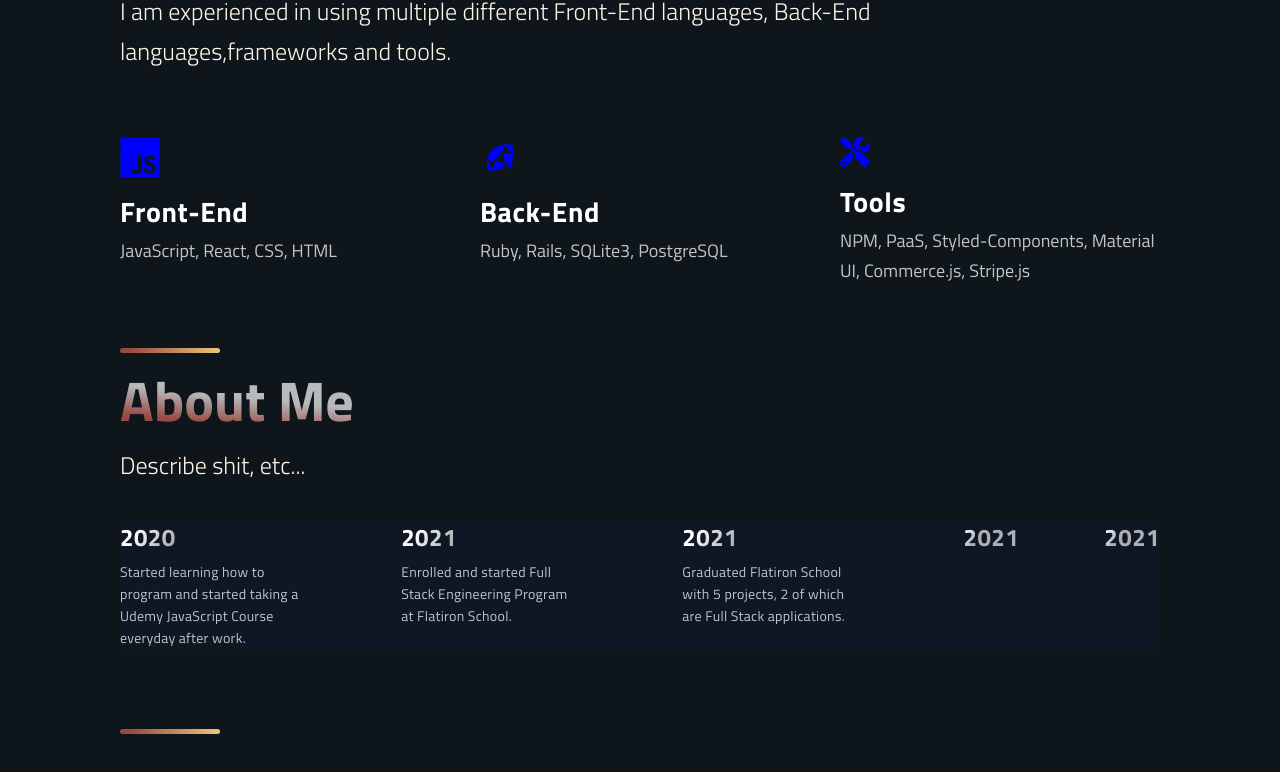
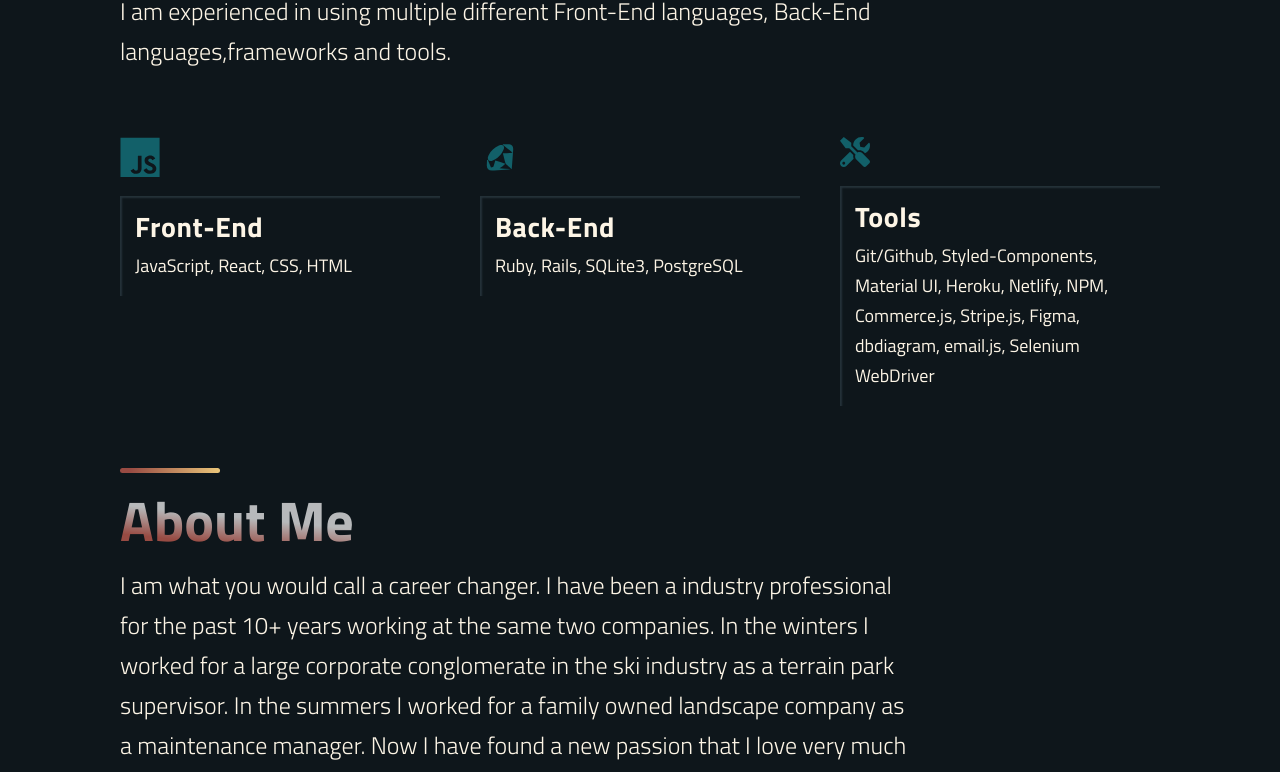
Before and after one commit to Jacobharv00/portfolio3.0, a Next.js app: page / in a window 1280 px wide. Shown: the part 2279-3051 px from the top of the page. Built offline with nearby package versions, Linux system fonts and the light colour scheme.

Commit message:
styled tech and timeline section

```diff
--- a/src/components/Technologies/Technologies.js
+++ b/src/components/Technologies/Technologies.js
@@ -14,7 +14,7 @@
     </SectionText>
     <List>
       <ListItem>
-        <DiJsBadge size='4rem' style={ { color: 'blue' } } />
+        <DiJsBadge size='4rem' style={ { color: '#126069' } } />
         <br />
         <ListContainer>
           <ListTitle>Front-End</ListTitle>
@@ -24,7 +24,7 @@
         </ListContainer>
       </ListItem>
       <ListItem>
-        <DiRubyRough size='4rem' style={ { color: 'blue' } } />
+        <DiRubyRough size='4rem' style={ { color: '#126069' } } />
         <br />
         <ListContainer>
           <ListTitle>Back-End</ListTitle>
@@ -34,12 +34,12 @@
         </ListContainer>
       </ListItem>
       <ListItem>
-        <FaTools size='3rem' style={ { color: 'blue' } } />
+        <FaTools size='3rem' style={ { color: '#126069' } } />
         <br />
         <ListContainer>
           <ListTitle>Tools</ListTitle>
           <ListParagraph>
-            NPM, PaaS, Styled-Components, Material UI, Commerce.js, Stripe.js
+            Git/Github, Styled-Components, Material UI, Heroku, Netlify, NPM, Commerce.js, Stripe.js, Figma, dbdiagram, email.js, Selenium WebDriver
           </ListParagraph>
         </ListContainer>
       </ListItem>
--- a/src/components/Technologies/TechnologiesStyles.js
+++ b/src/components/Technologies/TechnologiesStyles.js
@@ -53,6 +53,8 @@
 export const ListContainer = styled.div`
   display: flex;
   flex-direction: column;
+  box-shadow: inset 2px 2px 2px rgba(60, 78, 88, 0.5);
+  padding: 15px;
 
   @media ${props => props.theme.breakpoints.sm}{
     display: flex;
@@ -65,7 +67,7 @@
   font-size: 28px;
   line-height: 32px;
   letter-spacing: 0.02em;
-  color: #FFFFFF;
+  color: #FDF5E6;
   margin-bottom: 8px;
 
 @media ${props => props.theme.breakpoints.md}{
@@ -84,7 +86,7 @@
 export const ListParagraph = styled.p`
   font-size: 18px;
   line-height: 30px;
-  color: rgba(255, 255, 255, 0.75);
+  color: #FDF5E6;
 
   @media ${props => props.theme.breakpoints.md}{
     font-size: 16px;
--- a/src/components/TimeLine/TimeLine.js
+++ b/src/components/TimeLine/TimeLine.js
@@ -1,6 +1,6 @@
 import React, { useState, useRef, useEffect } from 'react'
 
-import { CarouselButton, CarouselButtonDot, CarouselButtons, CarouselContainer, CarouselItem, CarouselItemImg, CarouselItemText, CarouselItemTitle, CarouselMobileScrollNode } from './TimeLineStyles'
+import { CarouselButton, CarouselButtonDot, CarouselButtons, CarouselContainer, CarouselItem, CarouselItemText, CarouselItemTitle, CarouselMobileScrollNode } from './TimeLineStyles'
 import { Section, SectionDivider, SectionText, SectionTitle } from '../../styles/GlobalComponents'
 import { TimeLineData } from '../../constants/constants'
 
@@ -32,13 +32,10 @@
     }
   }
 
-  // snap back to beginning of scroll when window is resized
-  // avoids a bug where content is covered up if coming from smaller screen
   useEffect( () => {
     const handleResize = () => {
       scroll( carouselRef.current, 0 )
     }
-
     window.addEventListener( 'resize', handleResize )
   }, [] )
 
@@ -47,7 +44,7 @@
       <SectionDivider />
       <SectionTitle style={ { marginTop: '20px' } }>About Me</SectionTitle>
       <SectionText>
-        Describe shit,  etc...
+        I am what you would call a career changer. I have been a industry professional for the past 10+ years working at the same two companies. In the winters I worked for a large corporate conglomerate in the ski industry as a terrain park supervisor. In the summers I worked for a family owned landscape company as a maintenance manager. Now I have found a new passion that I love very much and spend everyday learning more and more. Below is a little timeline into my new journey!
       </SectionText>
       <CarouselContainer ref={ carouselRef } onScroll={ handleScroll }>
         <>
@@ -62,36 +59,6 @@
                 onClick={ ( e ) => handleClick( e, index ) }>
                 <CarouselItemTitle>
                   { `${item.year}` }
-                  {/* <CarouselItemImg
-                    width="208"
-                    height="6"
-                    viewBox="0 0 208 6"
-                    fill="none"
-                    xmlns="http://www.w3.org/2000/svg">
-                    <path
-                      fill-rule="evenodd"
-                      clip-rule="evenodd"
-                      d="M2.5 5.5C3.88071 5.5 5 4.38071 5 3V3.5L208 3.50002V2.50002L5 2.5V3C5 1.61929 3.88071 0.5 2.5 0.5C1.11929 0.5 0 1.61929 0 3C0 4.38071 1.11929 5.5 2.5 5.5Z"
-                      fill="url(#paint0_linear)"
-                      fill-opacity="0.33"
-                    />
-                    <defs>
-                      <linearGradient
-                        id="paint0_linear"
-                        x1="-4.30412e-10"
-                        y1="0.5"
-                        x2="208"
-                        y2="0.500295"
-                        gradientUnits="userSpaceOnUse">
-                        <stop stop-color="white" />
-                        <stop
-                          offset="0.79478"
-                          stop-color="white"
-                          stop-opacity="0"
-                        />
-                      </linearGradient>
-                    </defs>
-                  </CarouselItemImg> */}
                 </CarouselItemTitle>
                 <CarouselItemText>{ item.text }</CarouselItemText>
               </CarouselItem>
--- a/src/components/TimeLine/TimeLineStyles.js
+++ b/src/components/TimeLine/TimeLineStyles.js
@@ -3,12 +3,13 @@
 
 export const CarouselContainer = styled.ul`
   max-width: 1040px;
-  background: #0F1624;
+  /* background: #233237; */
+  background: #0E161B;
   padding: 0rem;
   list-style:none;
   display: flex;
   justify-content: space-between;
-  /* overflow-x: hidden; */
+  overflow-x: hidden;
 
   margin-left: 32px;
   &:first-of-type{
@@ -40,9 +41,12 @@
 `
 
 export const CarouselItem = styled.div`
-  background: #0F1624;
+  background: #0E161B;
+  box-shadow: inset 2px 2px 2px rgba(60, 78, 88, 0.5);
   border-radius: 3px;
   max-width: 196px;
+  padding: 6px;
+  margin-left: 20px;
 
   @media ${props => props.theme.breakpoints.md} {
     max-width: 124px;
@@ -51,7 +55,8 @@
   @media ${props => props.theme.breakpoints.sm} {
     margin-left: 32px;
     min-width: 120px;
-    background: #0E131F;
+    background: #0E161B;
+    box-shadow: inset 2px 2px 2px rgba(60, 78, 88, 0.5);
     padding: 4px;
     align-content: start;
     scroll-snap-align: start;
@@ -70,8 +75,7 @@
   line-height: 32px;
   letter-spacing: 0.02em;
   display: flex;
-  /* This gradient is different due to the size of the Title container, it must transition sooner to be visible on the text */
-  background: linear-gradient(121.57deg, #FFFFFF 10%, rgba(255, 255, 255, 0.66) 30.15%);
+  background: linear-gradient(30deg, #984B43 10%, rgba(255, 255, 255, 0.66) 30.15%);
   -webkit-background-clip: text;
   -webkit-text-fill-color: transparent;
   margin-bottom: 8px;
@@ -87,23 +91,12 @@
     line-height: 24px;
   }
 `
-export const CarouselItemImg = styled.svg`
-  margin-left: 21px;
-  -webkit-mask-image: linear-gradient(to right, rgba(0,0,0,1), rgba(0,0,0,0));
-  width: 100%;
-
-  @media ${props => props.theme.breakpoints.sm} {
-    -webkit-mask-image: none;
-    margin-left: 16px;
-    overflow: visible;
-  }
-`
 
 export const CarouselItemText = styled.p`
   font-size: 14px;
   line-height: 22px;
   letter-spacing: 0.02em;
-  color: rgba(255, 255, 255, 0.75);
+  color: #FDF5E6;
   padding-right: 16px;
 
   @media ${props => props.theme.breakpoints.md} {
@@ -119,7 +112,6 @@
 `
 export const CarouselButtons = styled.div`
   width: 288px;
-
   display: none;
   visibility: hidden;
 
@@ -146,7 +138,7 @@
 `
 
 export const CarouselButtonDot = styled.div`
-  background-color: white;
+  background-color: #EAC67A;
   border-radius: 10px;
   margin: auto;
   width: 3px;
--- a/src/constants/constants.js
+++ b/src/constants/constants.js
@@ -38,9 +38,10 @@
 ]
 
 export const TimeLineData = [
-  { year: 2020, text: 'Started learning how to program and started taking a Udemy JavaScript Course everyday after work.', },
-  { year: 2021, text: 'Enrolled and started Full Stack Engineering Program at Flatiron School.', },
-  { year: 2021, text: 'Graduated Flatiron School with 5 projects, 2 of which are Full Stack applications.', },
-  { year: 2021, text: '', },
-  { year: 2021, text: '', },
+  { year: 2020, text: 'Started learning how to program by taking a Udemy JavaScript Course everyday after work.', },
+  { year: 2021, text: 'Built my first todo application and hangman game. Deployed both live for anyone to use.', },
+  { year: 2021, text: 'Applied and was accepted into Flatiron School for Full Stack Software Engineering.', },
+  { year: 2021, text: 'Flatiron School: studied a lot, wrote code a lot, built projects in teams and solo, learned a ton, meet a lot of great people. ', },
+  { year: 2021, text: 'Graduated Flatiron School with 5 completed projects, two of which are Full Stack applications and an even larger love for coding and solving problems.', },
+  { year: 2021, text: 'After graduation I now am continuing to learn everyday by building new projects, studying up on JavaScript and Rails, practicing algorithms, learning about automated testing, and listing to podcasts.' },
 ]
--- a/src/styles/GlobalComponents/index.js
+++ b/src/styles/GlobalComponents/index.js
@@ -36,6 +36,7 @@
   margin-bottom: 16px;
   padding: ${( props ) => props.main ? '58px 0 16px' : '0'};
 
+
   @media ${props => props.theme.breakpoints.md}{
     font-size: ${( props ) => props.main ? '56px' : '48px'};
     line-height: ${( props ) => props.main ? '56px' : '48px'};
@@ -60,7 +61,7 @@
   line-height: 40px;
   font-weight: 300;
   padding-bottom: 3.6rem;
-  color: #fdf5e6;
+  color: #FDF5E6;
 
   @media ${( props ) => props.theme.breakpoints.md} {
     max-width: 670px;
```
